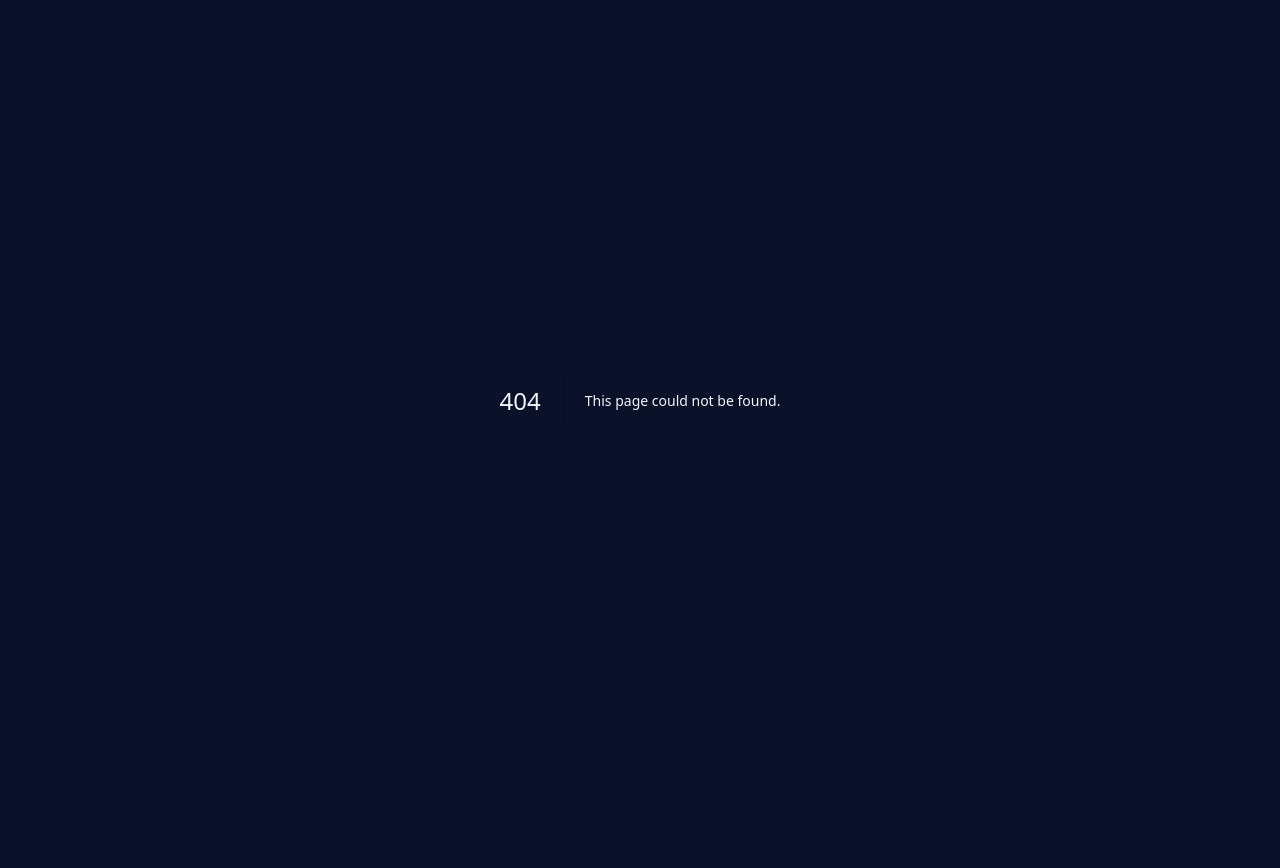
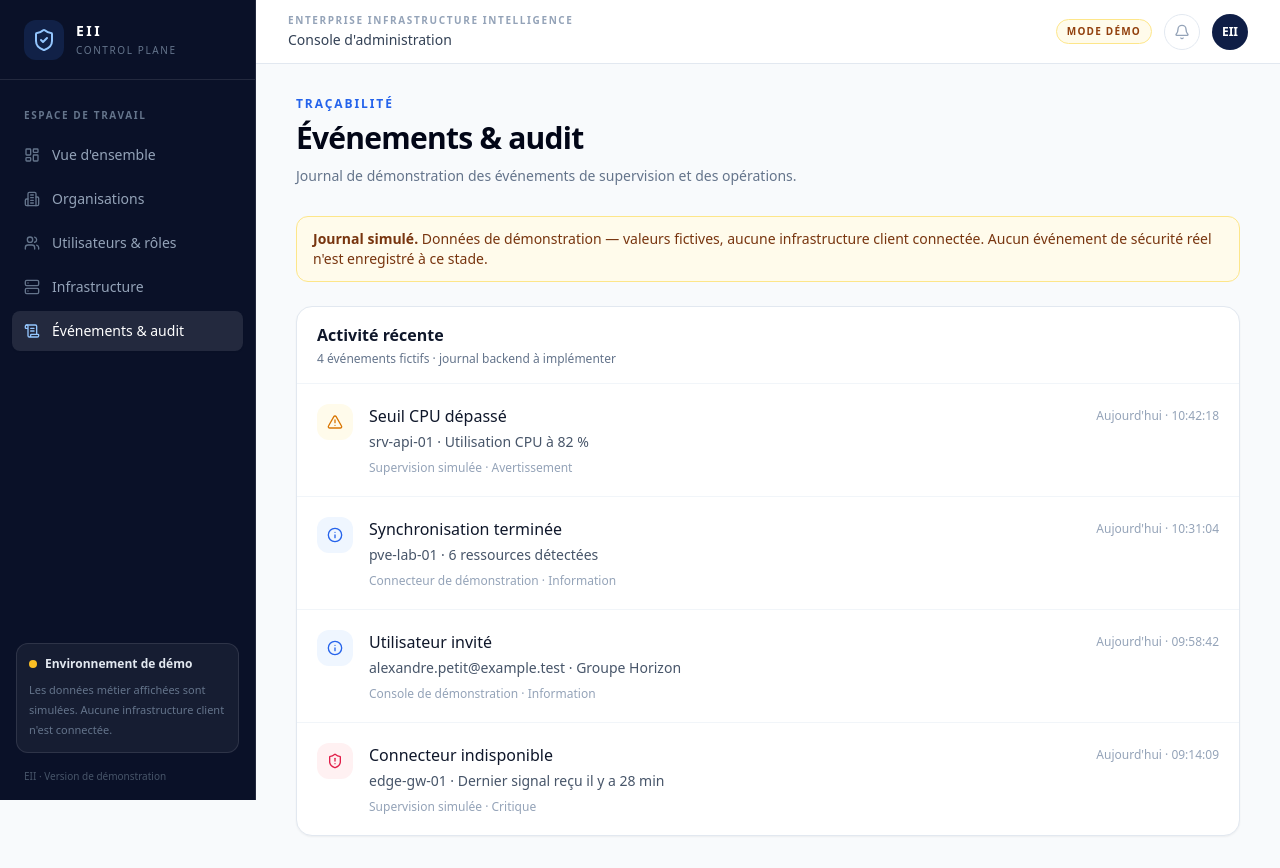
Before and after one commit to BVDMANN/enterprise-infrastructure-intelligence, a Next.js app in the folder apps/web/: page /audit in a window 1280 px wide. Before the commit this address had no page. Before the commit the page ends 800 px from the top, so only its background shows below. Built offline with nearby package versions, Linux system fonts and the light colour scheme.

Commit message:
feat(web): add audit events demo view

```diff
--- /dev/null
+++ b/apps/web/app/audit/page.tsx
@@ -0,0 +1,65 @@
+import { AlertTriangle, Info, ShieldAlert } from "lucide-react";
+import { AppShell } from "@/components/app-shell";
+import { PageHeading } from "@/components/page-heading";
+import { demoEvents, demoNotice } from "@/lib/demo-data";
+
+export default function AuditPage() {
+  return (
+    <AppShell>
+      <PageHeading
+        eyebrow="Traçabilité"
+        title="Événements & audit"
+        description="Journal de démonstration des événements de supervision et des opérations."
+      />
+
+      <div className="mb-6 rounded-xl border border-amber-200 bg-amber-50 px-4 py-3 text-sm text-amber-900">
+        <strong>Journal simulé.</strong> {demoNotice} Aucun événement de sécurité réel n'est enregistré à ce stade.
+      </div>
+
+      <section className="overflow-hidden rounded-2xl border border-slate-200 bg-white shadow-sm">
+        <div className="border-b border-slate-100 px-5 py-4">
+          <h2 className="font-semibold text-slate-900">Activité récente</h2>
+          <p className="mt-1 text-xs text-slate-500">
+            {demoEvents.length} événements fictifs · journal backend à implémenter
+          </p>
+        </div>
+        <ol className="divide-y divide-slate-100">
+          {demoEvents.map((event, index) => {
+            const Icon =
+              event.level === "Critique"
+                ? ShieldAlert
+                : event.level === "Avertissement"
+                  ? AlertTriangle
+                  : Info;
+            const iconStyle =
+              event.level === "Critique"
+                ? "bg-rose-50 text-rose-600"
+                : event.level === "Avertissement"
+                  ? "bg-amber-50 text-amber-600"
+                  : "bg-blue-50 text-blue-600";
+
+            return (
+              <li key={`${event.time}-${index}`} className="flex gap-4 px-5 py-5">
+                <div className={`flex h-9 w-9 shrink-0 items-center justify-center rounded-xl ${iconStyle}`}>
+                  <Icon aria-hidden="true" className="h-4 w-4" />
+                </div>
+                <div className="min-w-0 flex-1">
+                  <div className="flex flex-wrap items-center justify-between gap-2">
+                    <p className="font-medium text-slate-900">{event.title}</p>
+                    <span className="text-xs tabular-nums text-slate-400">
+                      {event.date} · {event.time}
+                    </span>
+                  </div>
+                  <p className="mt-1 text-sm text-slate-600">{event.detail}</p>
+                  <p className="mt-2 text-xs text-slate-400">
+                    {event.actor} · {event.level}
+                  </p>
+                </div>
+              </li>
+            );
+          })}
+        </ol>
+      </section>
+    </AppShell>
+  );
+}
```
